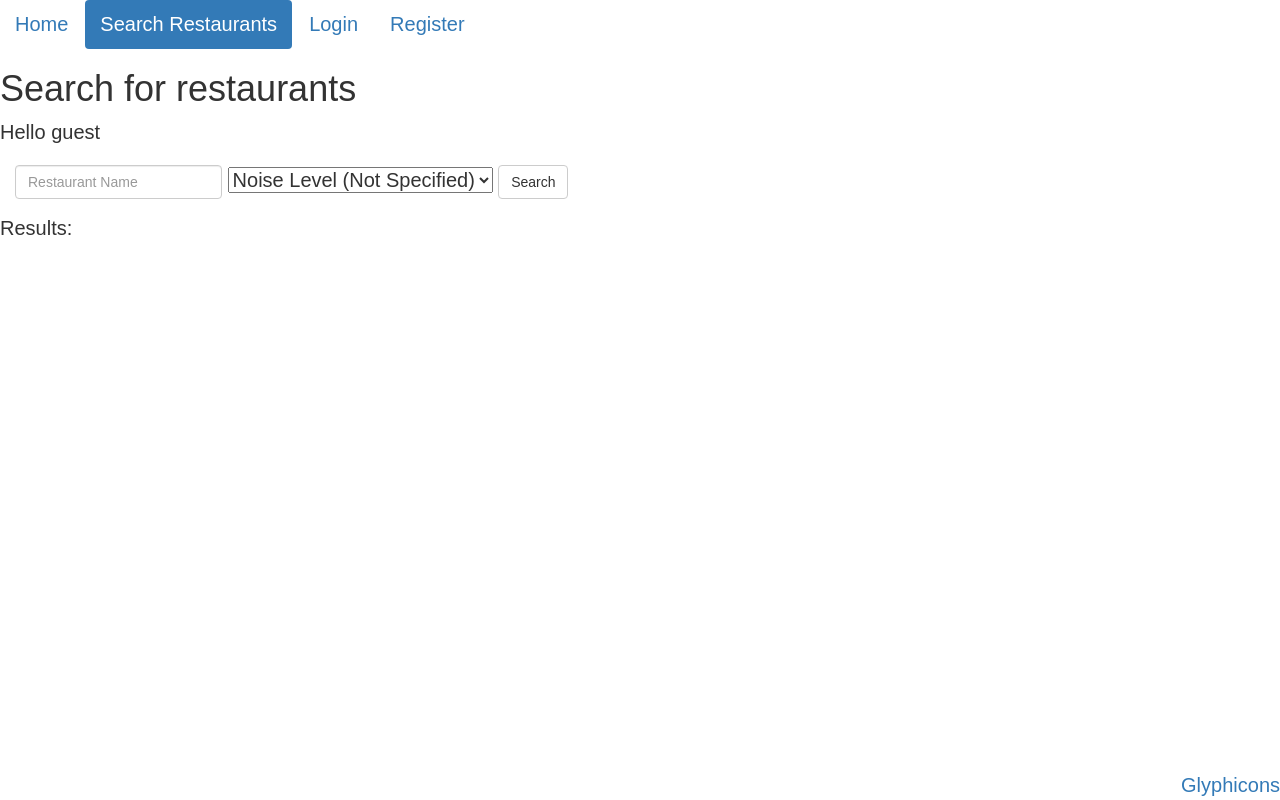
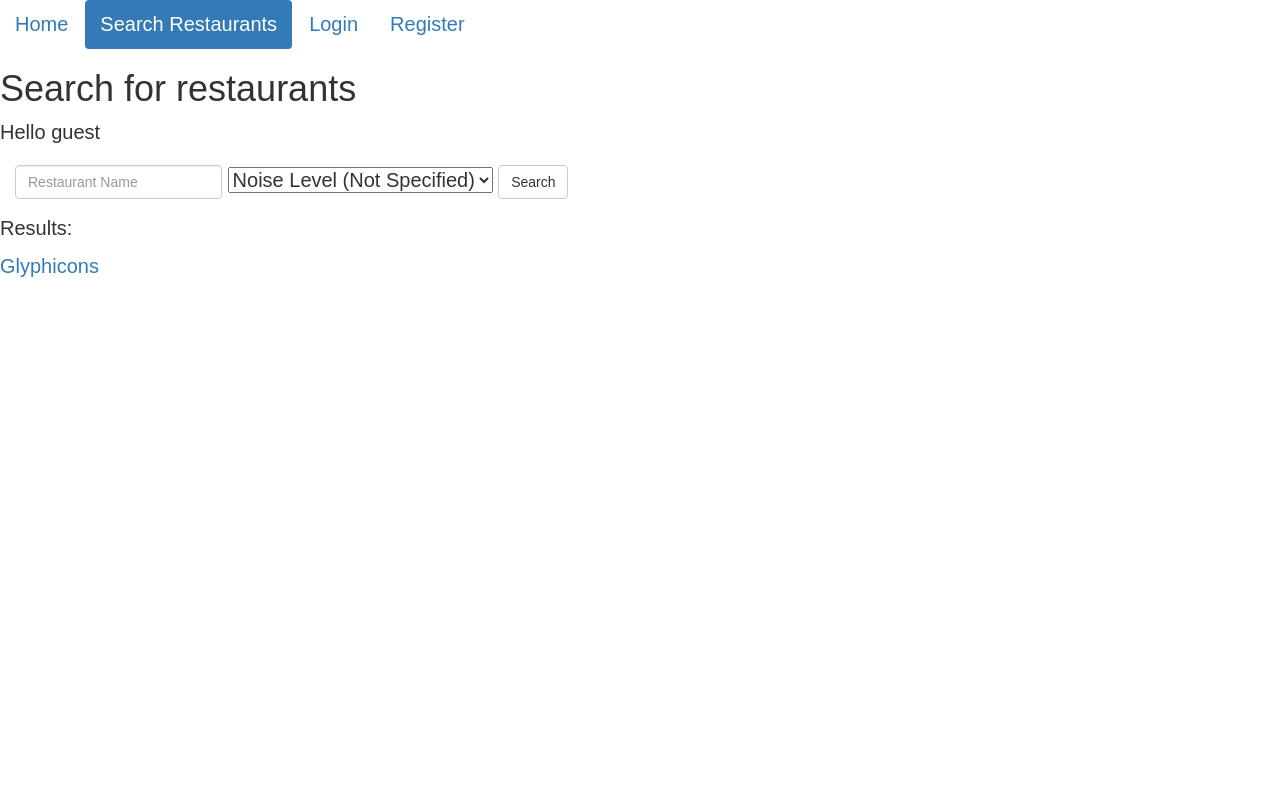
Before and after one commit to SicilyZzz/database-project-1, a Flask app: page /search_restaurants in a window 1280 px wide. Run offline with Flask 2, Linux system fonts and the light colour scheme; parts of the project's set-up code (start-up, migrations or seed data) failed here and were passed over; some libraries are stand-ins or nearby versions.

Commit message:
link position

```diff
--- a/templates/search_restaurants.html
+++ b/templates/search_restaurants.html
@@ -86,7 +86,7 @@
 
 
 
-<span style="position:absolute; bottom:0; right:0;"><a href="http://glyphicons.com/">Glyphicons</a></span>
+<span style="bottom:0; right:0;"><a href="http://glyphicons.com/">Glyphicons</a></span>
 </body>
 
 
--- a/templates/show_restaurant_detail.html
+++ b/templates/show_restaurant_detail.html
@@ -131,7 +131,7 @@
 </table>
 
 
-<span style="position:absolute; bottom:0; right:0;"><a href="http://glyphicons.com/">Glyphicons</a></span>
+<span style="bottom:0; right:0;"><a href="http://glyphicons.com/">Glyphicons</a></span>
 </body>
 
 
```
